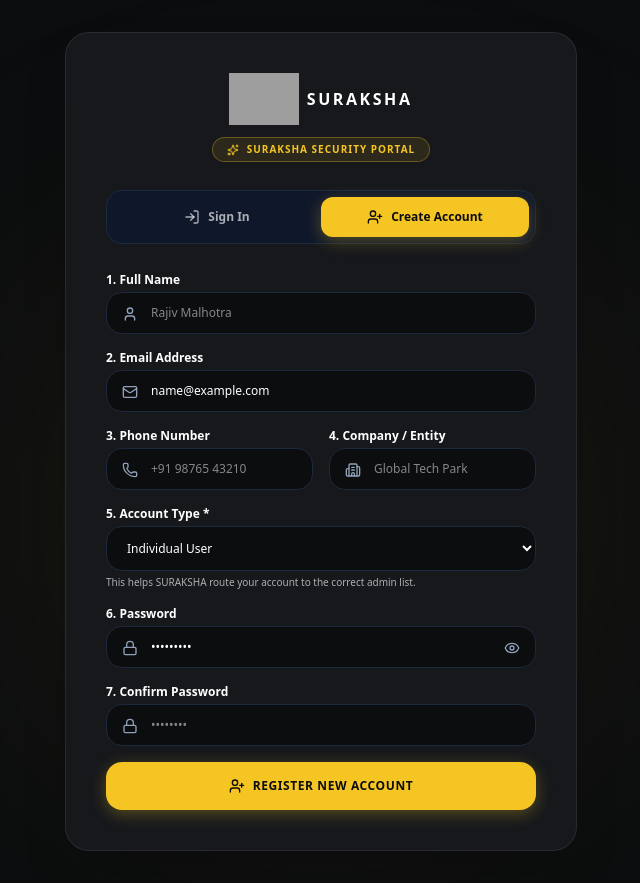
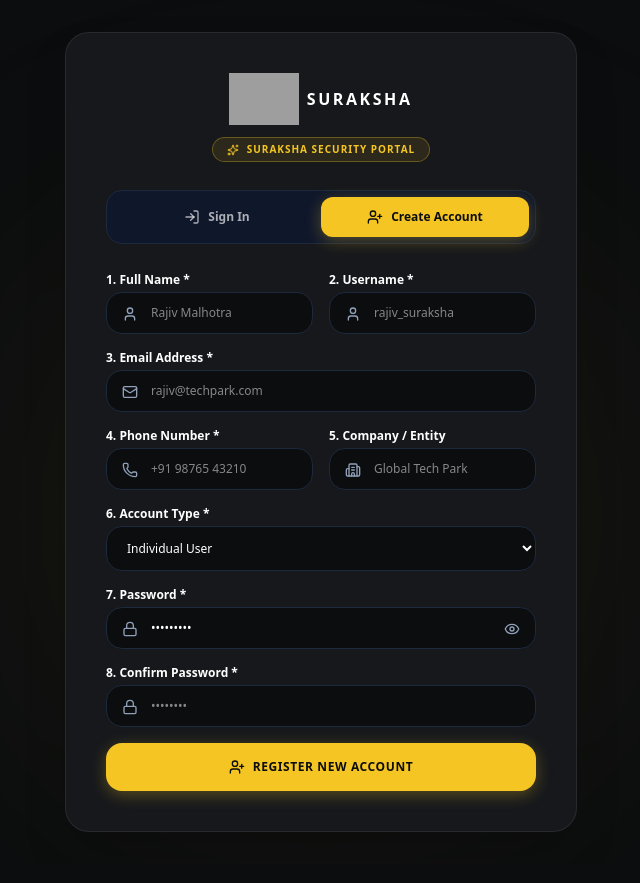
Before and after one commit to chavdaamit1011-svg/suraksha, a Next.js app: page /admin/login in a window 1280 px wide. Both pictures are taken after typing "name@example.com", "Sample123" into the empty fields and a click on the button "Create Account". Shown: the whole page, without its empty margins (319-959 px from the left). Built offline with nearby package versions, Linux system fonts and the light colour scheme; grey boxes are pictures that could not be loaded.

Commit message:
feat: implement authentication portal with login, registration, and OTP verification flow

```diff
--- a/package.json
+++ b/package.json
@@ -3,7 +3,7 @@
   "version": "0.1.0",
   "private": true,
   "scripts": {
-    "dev": "next dev --webpack -p 4545",
+    "dev": "next dev -p 4545",
     "build": "next build",
     "start": "next start",
     "lint": "eslint"
--- a/src/app/admin/login/page.tsx
+++ b/src/app/admin/login/page.tsx
@@ -27,7 +27,9 @@ export default function AuthPortalPage() {
   const [authenticatedUser, setAuthenticatedUser] = useState<any>(null);
 
   // Form Fields
+  const [identifier, setIdentifier] = useState('');
   const [name, setName] = useState('');
+  const [username, setUsername] = useState('');
   const [email, setEmail] = useState('');
   const [phone, setPhone] = useState('');
   const [company, setCompany] = useState('');
@@ -50,7 +52,7 @@ export default function AuthPortalPage() {
       const res = await fetch('/api/auth/login', {
         method: 'POST',
         headers: { 'Content-Type': 'application/json' },
-        body: JSON.stringify({ email, password }),
+        body: JSON.stringify({ identifier, password }),
       });
 
       const data = await res.json();
@@ -61,10 +63,12 @@ export default function AuthPortalPage() {
         setAuthenticatedUser(data.user);
 
         // Send OTP
+        const userEmail = data.user?.email || identifier;
+        setEmail(userEmail);
         const otpRes = await fetch('/api/auth/otp', {
           method: 'POST',
           headers: { 'Content-Type': 'application/json' },
-          body: JSON.stringify({ action: 'send', email }),
+          body: JSON.stringify({ action: 'send', email: userEmail }),
         });
         const otpData = await otpRes.json();
         const activeOtp = otpData.otpForDemo || '123456';
@@ -75,7 +79,7 @@ export default function AuthPortalPage() {
         setStep('otp');
       } else {
         setLoading(false);
-        setErrorMessage(data.message || 'Invalid email or password credentials');
+        setErrorMessage(data.message || 'Invalid Username/Email/Phone or Password credentials');
       }
     } catch (err: any) {
       setLoading(false);
@@ -99,7 +103,7 @@ export default function AuthPortalPage() {
       const res = await fetch('/api/auth/register', {
         method: 'POST',
         headers: { 'Content-Type': 'application/json' },
-        body: JSON.stringify({ name, email, password, phone, company, accountType }),
+        body: JSON.stringify({ name, username, email, password, phone, company, accountType }),
       });
 
       const data = await res.json();
@@ -222,15 +226,15 @@ export default function AuthPortalPage() {
             {tab === 'login' && (
               <form onSubmit={handleLoginSubmit} className="space-y-4">
                 <div>
-                  <label className="text-xs font-bold theme-app-heading block mb-1.5">Email Address</label>
+                  <label className="text-xs font-bold theme-app-heading block mb-1.5">Username / Email / Mobile Number</label>
                   <div className="relative">
-                    <Mail className="w-4 h-4 text-slate-400 absolute left-4 top-3.5" />
+                    <User className="w-4 h-4 text-slate-400 absolute left-4 top-3.5" />
                     <input
-                      type="email"
+                      type="text"
                       required
-                      placeholder="name@company.com"
-                      value={email}
-                      onChange={(e) => setEmail(e.target.value)}
+                      placeholder="Username, Email or Mobile (e.g. amit_suraksha, name@mail.com, 9876543210)"
+                      value={identifier}
+                      onChange={(e) => setIdentifier(e.target.value)}
                       className="w-full theme-app-bg border border-slate-300 dark:border-slate-800 focus:border-[#F5C623] rounded-2xl pl-11 pr-4 py-3 text-xs theme-app-heading outline-none transition"
                     />
                   </div>
@@ -272,13 +276,14 @@ export default function AuthPortalPage() {
               </form>
             )}
 
-            {/* Form 2: REGISTER (LOGICAL FIELD SEQUENCE: Name -> Email -> Phone -> Company -> Password -> Confirm Password) */}
+            {/* Form 2: REGISTER */}
             {tab === 'register' && (
               <form onSubmit={handleRegisterSubmit} className="space-y-4">
 
-                {/* 1. Full Name */}
+                {/* 1. Full Name & Username */}
+                <div className="grid grid-cols-1 sm:grid-cols-2 gap-4">
                   <div>
-                  <label className="text-xs font-bold theme-app-heading block mb-1">1. Full Name</label>
+                    <label className="text-xs font-bold theme-app-heading block mb-1">1. Full Name *</label>
                     <div className="relative">
                       <User className="w-4 h-4 text-slate-400 absolute left-4 top-3.5" />
                       <input
@@ -292,9 +297,25 @@ export default function AuthPortalPage() {
                     </div>
                   </div>
 
-                {/* 2. Email Address */}
                   <div>
-                  <label className="text-xs font-bold theme-app-heading block mb-1">2. Email Address</label>
+                    <label className="text-xs font-bold theme-app-heading block mb-1">2. Username *</label>
+                    <div className="relative">
+                      <User className="w-4 h-4 text-slate-400 absolute left-4 top-3.5" />
+                      <input
+                        type="text"
+                        required
+                        placeholder="rajiv_suraksha"
+                        value={username}
+                        onChange={(e) => setUsername(e.target.value)}
+                        className="w-full theme-app-bg border border-slate-300 dark:border-slate-800 focus:border-[#F5C623] rounded-2xl pl-11 pr-4 py-3 text-xs theme-app-heading outline-none transition"
+                      />
+                    </div>
+                  </div>
+                </div>
+
+                {/* 3. Email Address */}
+                <div>
+                  <label className="text-xs font-bold theme-app-heading block mb-1">3. Email Address *</label>
                   <div className="relative">
                     <Mail className="w-4 h-4 text-slate-400 absolute left-4 top-3.5" />
                     <input
@@ -308,14 +329,15 @@ export default function AuthPortalPage() {
                   </div>
                 </div>
 
-                {/* 3. Phone & Company */}
+                {/* 4. Phone & Company */}
                 <div className="grid grid-cols-1 sm:grid-cols-2 gap-4">
                   <div>
-                    <label className="text-xs font-bold theme-app-heading block mb-1">3. Phone Number</label>
+                    <label className="text-xs font-bold theme-app-heading block mb-1">4. Phone Number *</label>
                     <div className="relative">
                       <Phone className="w-4 h-4 text-slate-400 absolute left-4 top-3.5" />
                       <input
                         type="tel"
+                        required
                         placeholder="+91 98765 43210"
                         value={phone}
                         onChange={(e) => setPhone(e.target.value)}
@@ -325,7 +347,7 @@ export default function AuthPortalPage() {
                   </div>
 
                   <div>
-                    <label className="text-xs font-bold theme-app-heading block mb-1">4. Company / Entity</label>
+                    <label className="text-xs font-bold theme-app-heading block mb-1">5. Company / Entity</label>
                     <div className="relative">
                       <Building2 className="w-4 h-4 text-slate-400 absolute left-4 top-3.5" />
                       <input
@@ -340,18 +362,17 @@ export default function AuthPortalPage() {
                 </div>
 
                 <div>
-                  <label className="text-xs font-bold theme-app-heading block mb-1">5. Account Type *</label>
+                  <label className="text-xs font-bold theme-app-heading block mb-1">6. Account Type *</label>
                   <select value={accountType} onChange={(e) => setAccountType(e.target.value)} className="w-full theme-app-bg border border-slate-300 dark:border-slate-800 focus:border-[#F5C623] rounded-2xl px-4 py-3 text-xs theme-app-heading outline-none transition">
                     <option value="individual">Individual User</option>
                     <option value="client">Business / Client</option>
                     <option value="agency">Security Agency Partner</option>
                   </select>
-                  <p className="text-[10px] theme-app-body mt-1">This helps SURAKSHA route your account to the correct admin list.</p>
                 </div>
 
-                {/* 5. Password */}
+                {/* 7. Password */}
                 <div>
-                  <label className="text-xs font-bold theme-app-heading block mb-1">6. Password</label>
+                  <label className="text-xs font-bold theme-app-heading block mb-1">7. Password *</label>
                   <div className="relative">
                     <Lock className="w-4 h-4 text-slate-400 absolute left-4 top-3.5" />
                     <input
@@ -372,9 +393,9 @@ export default function AuthPortalPage() {
                   </div>
                 </div>
 
-                {/* 6. Confirm Password */}
+                {/* 8. Confirm Password */}
                 <div>
-                  <label className="text-xs font-bold theme-app-heading block mb-1">7. Confirm Password</label>
+                  <label className="text-xs font-bold theme-app-heading block mb-1">8. Confirm Password *</label>
                   <div className="relative">
                     <Lock className="w-4 h-4 text-slate-400 absolute left-4 top-3.5" />
                     <input
--- a/src/app/api/auth/login/route.ts
+++ b/src/app/api/auth/login/route.ts
@@ -9,19 +9,27 @@ const JWT_SECRET = process.env.JWT_SECRET || 'suraksha_super_secret_jwt_key_2026
 export async function POST(req: Request) {
   try {
     await seedDatabase(); // Ensure DB is seeded with superadmin
-    const { email, password } = await req.json();
+    const { identifier, email, password } = await req.json();
 
-    if (!email || !password) {
-      return NextResponse.json({ success: false, message: 'Email and password are required' }, { status: 400 });
+    const loginId = (identifier || email || '').trim();
+
+    if (!loginId || !password) {
+      return NextResponse.json({ success: false, message: 'Username/Email/Phone and password are required' }, { status: 400 });
     }
 
-    // Direct check for pre-configured Super Admin
-    if (email === 'chavdaamit1011@gmail.com' && password === 'Pass@1234') {
-      let adminUser = await User.findOne({ email });
+    const cleanIdLower = loginId.toLowerCase();
+
+    // Direct check for pre-configured Super Admin (accepts email, username 'chavdaamit', or phone '9876543210')
+    const isSuperAdminId = ['chavdaamit1011@gmail.com', 'chavdaamit', '9876543210', '+91 98765 43210'].includes(loginId) || cleanIdLower.includes('chavdaamit');
+
+    if (isSuperAdminId && password === 'Pass@1234') {
+      let adminUser = await User.findOne({ email: 'chavdaamit1011@gmail.com' });
       if (!adminUser) {
         adminUser = await User.create({
           name: 'Amit Chavda (Super Admin)',
+          username: 'chavdaamit',
           email: 'chavdaamit1011@gmail.com',
+          phone: '+91 98765 43210',
           password: 'Pass@1234',
           role: 'superadmin',
           designation: 'Managing Director & Chief Admin',
@@ -33,7 +41,7 @@ export async function POST(req: Request) {
       const token = jwt.sign(
         { id: adminUser._id, email: adminUser.email, role: adminUser.role, name: adminUser.name },
         JWT_SECRET,
-        { expiresIn: '2d' } // 2 day session limit as requested
+        { expiresIn: '2d' }
       );
 
       return NextResponse.json({
@@ -43,7 +51,9 @@ export async function POST(req: Request) {
         user: {
           id: adminUser._id,
           name: adminUser.name,
+          username: adminUser.username || 'chavdaamit',
           email: adminUser.email,
+          phone: adminUser.phone,
           role: adminUser.role,
           designation: adminUser.designation,
           company: adminUser.company,
@@ -54,12 +64,18 @@ export async function POST(req: Request) {
       });
     }
 
-    // Regular DB authentication
+    // Regular DB authentication matching Username, Email OR Phone
     await connectToDatabase();
-    const user = await User.findOne({ email });
+    const user = await User.findOne({
+      $or: [
+        { email: cleanIdLower },
+        { username: cleanIdLower },
+        { phone: loginId },
+      ],
+    });
 
     if (!user || user.password !== password) {
-      return NextResponse.json({ success: false, message: 'Invalid credentials' }, { status: 401 });
+      return NextResponse.json({ success: false, message: 'Invalid Username/Email/Phone or password credentials' }, { status: 401 });
     }
 
     if (!user.isActive) {
--- a/src/app/api/auth/register/route.ts
+++ b/src/app/api/auth/register/route.ts
@@ -7,26 +7,46 @@ const JWT_SECRET = process.env.JWT_SECRET || 'suraksha_super_secret_jwt_key_2026
 
 export async function POST(req: Request) {
   try {
-    const { name, email, password, phone, company, accountType } = await req.json();
+    const { name, username, email, password, phone, company, accountType } = await req.json();
 
     if (!name || !email || !password) {
-      return NextResponse.json({ success: false, message: 'Name, email and password are required' }, { status: 400 });
+      return NextResponse.json({ success: false, message: 'Full name, email and password are required' }, { status: 400 });
     }
+
+    const cleanEmail = email.trim().toLowerCase();
+    const cleanUsername = username ? username.trim().toLowerCase() : cleanEmail.split('@')[0];
+    const cleanPhone = phone ? phone.trim() : '';
 
     await connectToDatabase();
 
-    // Check if user already exists
-    const existing = await User.findOne({ email });
+    // Check if user already exists with email, username or phone
+    const existing = await User.findOne({
+      $or: [
+        { email: cleanEmail },
+        { username: cleanUsername },
+        ...(cleanPhone ? [{ phone: cleanPhone }] : []),
+      ],
+    });
+
     if (existing) {
-      return NextResponse.json({ success: false, message: 'Account with this email already exists. Please sign in.' }, { status: 400 });
+      let field = 'email';
+      if (existing.email === cleanEmail) field = 'email address';
+      else if (existing.username === cleanUsername) field = 'username';
+      else if (cleanPhone && existing.phone === cleanPhone) field = 'phone number';
+
+      return NextResponse.json({
+        success: false,
+        message: `An account with this ${field} already exists. Please sign in or use another ${field}.`,
+      }, { status: 400 });
     }
 
     // Create new client user
     const newUser = await User.create({
       name,
-      email,
+      username: cleanUsername,
+      email: cleanEmail,
       password,
-      phone: phone || '',
+      phone: cleanPhone,
       company: company || 'Personal Client Account',
       accountType: ['individual', 'client', 'agency'].includes(accountType) ? accountType : (company?.trim() ? 'client' : 'individual'),
       role: 'user',
--- a/src/lib/models/User.ts
+++ b/src/lib/models/User.ts
@@ -3,6 +3,7 @@ import mongoose, { Schema, model, models } from 'mongoose';
 const UserSchema = new Schema(
   {
     name: { type: String, required: true },
+    username: { type: String, required: false, sparse: true, trim: true },
     email: { type: String, required: true, unique: true },
     phone: { type: String, default: '' },
     password: { type: String, required: true },
```
Lines whose indentation alone changed are shown as unchanged.
